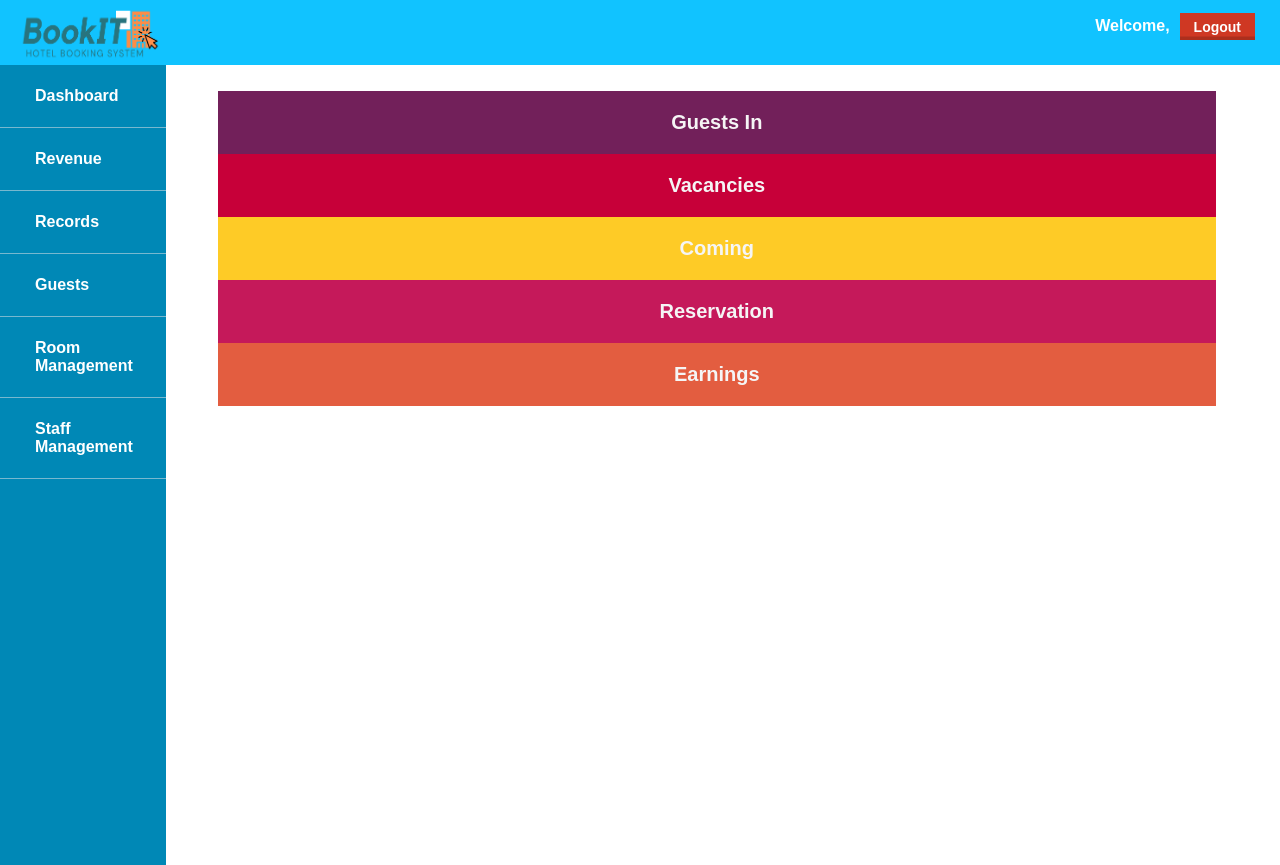
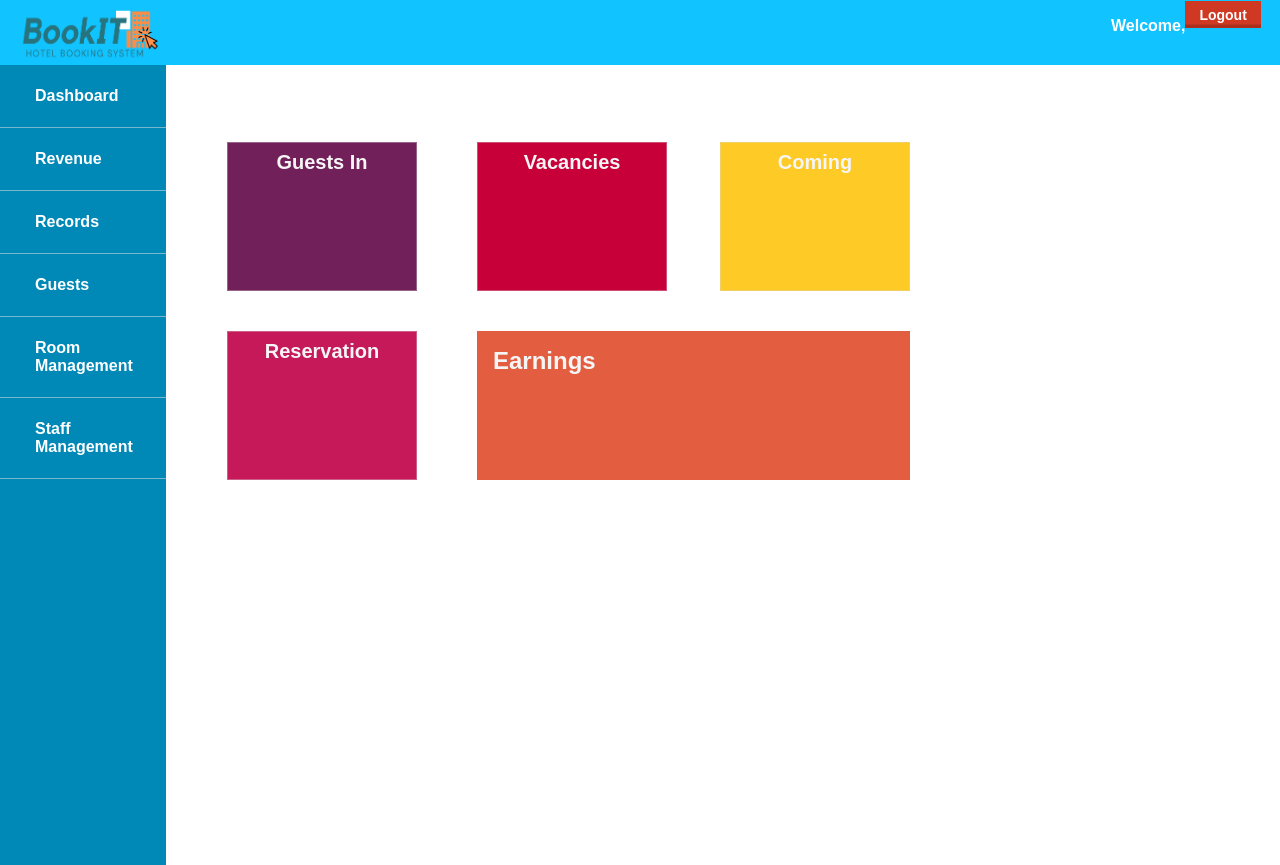
Before and after one commit to lumban-stephen/new-bookIT, a PHP site: page /manager_dashboard.php in a window 1280 px wide. Run offline with PHP 8.4, Linux system fonts and the light colour scheme.

Commit message:
Update style.css

```diff
--- a/style.css
+++ b/style.css
@@ -59,6 +59,18 @@ li a:hover:not(.active) {
   background-color: #11C3FF;
   color: white;
 }
+
+/* LOGIN PAGE
+–––––––––––––––––––––––––––––––––––––––––––––––––– */
+.loginbody{
+  background: #4d90a1;
+}
+.content-image  img{
+    height: 250px;
+    position: absolute;
+    top: 220px;
+    left: 60px;
+}
 /*Content styles*/
 #content {
   margin-top: 2%;
@@ -94,48 +106,76 @@ li a:hover:not(.active) {
 }
 
 /*Manager Dashboard*/
-#mgt-guests-in { background: #72205A;}
-#mgt-vacancies { background: #C70039;}
-#mgt-coming { background: rgba(254, 194, 0, 0.85);}
-#mgt-reservation { background: #C5195A;}
-#mgt-earnings { background: #E35D40;}
+#mgt-guests-in {
+  border: 1px solid rgba(213, 213, 213, 0.37);
+  box-sizing: border-box;
+  left: 227px;
+  top: 142px;
+  border-radius: 0px;
+  background: #72205A;
+  position: absolute;
+}
 
-.wrapper{
-  padding-top: 3em;
-  display: grid;
-  grid-template-columns: 1fr 1fr 1fr;
-  grid-column-gap: 2em;
-  grid-row-gap: 1em;
-  grid-auto-rows: minmax(85px, auto);
- }
+#mgt-vacancies {
+  position: absolute;
+  left: 477px;
+  top: 142px;
+  background: #C70039;
+  border: 1px solid rgba(213, 213, 213, 0.37);
+  box-sizing: border-box;
+}
 
-.dash-box, .dash-long-box{
+#mgt-coming {
+  position: absolute;
+  left: 720px;
+  top: 142px;
+  background: rgba(254, 194, 0, 0.85);
+  border: 1px solid rgba(213, 213, 213, 0.37);
+  box-sizing: border-box;
+}
+
+#mgt-reservation {
+  position: absolute;
+  left: 227px;
+  top: 331px;
+  background: #C5195A;
+  border: 1px solid rgba(213, 213, 213, 0.37);
+  box-sizing: border-box;
+}
+
+#mgt-earnings {
+  position: absolute;
+  left: 477px;
+  top: 331px;
+  background: #E35D40;
+}
+
+.dash-box {
+  height: 149px;
+  width: 190px;
+}
+
+.dash-box p {
   color: whitesmoke;
   font-size: 20px;
   font-family: 'Montserrat', sans-serif;
+  padding: 8px;
   text-align: center;
-  padding:1em;
 }
-.box1{
-  grid-column: 1;
-  grid-row: 1/3
+
+.dash-long-box p {
+  color: whitesmoke;
+  font-size: 24px;
+  font-family: 'Montserrat', sans-serif;
+  padding: 16px;
 }
-.box2{
-  grid-column: 2;
-  grid-row: 1/3;
+
+.dash-long-box {
+  width: 433px;
+  height: 149px;
 }
-.box3{
-  grid-column: 3;
-  grid-row: 1/3;
-
-}
-.box4{
-  grid-column: 1;
-  grid-row: 3/5;
-}
-.box5{
-  grid-column: 2/4;
-  grid-row: 3/5;
+.center-box {
+  margin-left: 500px;
 }
 
 /** TABLES: RECORDS AND GUEST;
@@ -182,20 +222,36 @@ button{
   box-shadow:inset 0 -0.6em 0 -0.35em rgba(0,0,0,0.17);
   font-weight: bold;
 }
-.Greenbutton { background-color: #00A757;}
-.Graybutton { background-color: #94989B;}
-.Offerbutton { background-color: #53B7EA;}
-.Extendbutton { background-color: #81B1D5;}
-.Checkoutbutton { background-color: #CF3823;}
-.Viewbutton {  background-color: #4CAF50;}
+.Greenbutton {
+  background-color: #00A757;
+}
+.Graybutton {
+  background-color: #94989B;
+}
+
 .Logoutbutton {
- background-color: #CF3823;
- margin: 12px 10px;
+  background-color: #CF3823;
+}
+
+.Offerbutton {
+  background-color: #53B7EA;
 }
 
 .Offerbutton a{
   color:white;
   text-decoration: none;
+}
+
+.Extendbutton {
+  background-color: #81B1D5;
+
+}
+.Checkoutbutton {
+  background-color: #CF3823;
+
+}
+.Viewbutton {
+  background-color: #4CAF50;
 }
 .Viewbutton a{
   color:white;
@@ -241,7 +297,6 @@ button{
 
   .search-container input[type=text] {
     border: 1px solid #ccc;
-<<<<<<< Updated upstream
 }
 
 .searchButton{
@@ -254,7 +309,3 @@ button{
         border: none;
         cursor: pointer;
     }
-=======
-  }
-}
->>>>>>> Stashed changes
```
